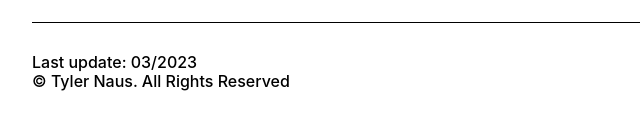
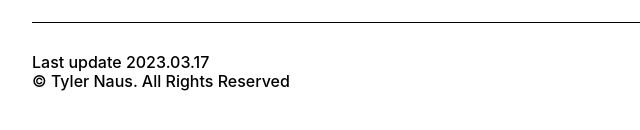
Before and after one commit to n-tyler/tylern, a plain HTML site: page index.html in a window 1280 px wide. Shown: the part 782-912 px from the top of the page, 128-768 px from the left. Drawn offline with Linux system fonts and the light colour scheme.

Commit message:
Update index.html

```diff
--- a/index.html
+++ b/index.html
@@ -55,7 +55,7 @@
                 </div>
             </article>
             <footer>
-                Last update: 03/2023<br>&copy; Tyler Naus. All Rights Reserved
+                Last update 2023.03.17<br>&copy; Tyler Naus. All Rights Reserved
             </footer>
         </div>
     </body>
```
